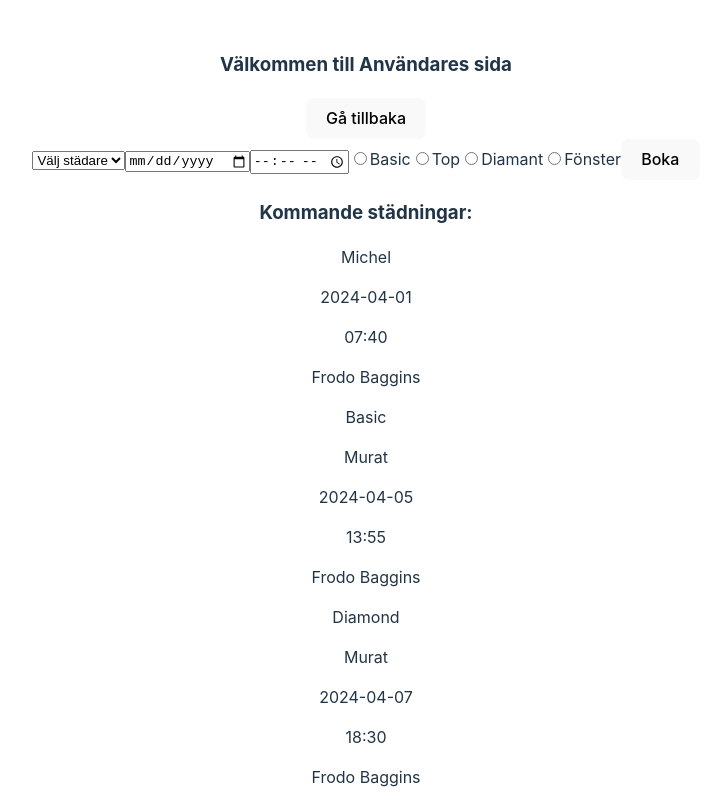
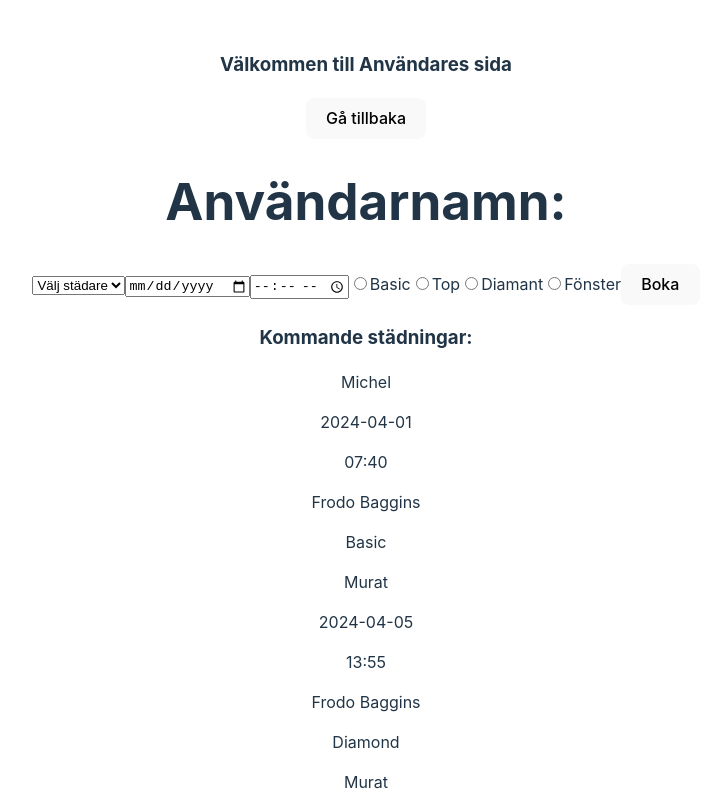
Before and after one commit to SepVaz/bookingReact, a React (Vite) app: page /mypage in a window 1280 px wide. Shown: the top 800 px of the page, without its empty margins (274-984 px from the left). Built offline with nearby package versions, Linux system fonts and the light colour scheme.

Commit message:
Placeholder

```diff
--- a/src/pages/Booking.tsx
+++ b/src/pages/Booking.tsx
@@ -1,9 +1,11 @@
 import React, { useState } from "react";
 import { IBooking } from "../Booking";
 import axios from "axios";
+import MyPage from "./MyPage";
 
 interface Props {
   bookingStatus: (booking: IBooking) => void;
+  text: string
 }
 
 /* interface ICleaners {
@@ -49,12 +51,12 @@ function Booking(props: Props) {
 
   return (
     <div>
+      <h1>{props.text}</h1>
       <form onSubmit={handleSubmit}>
       <select onChange={(e) => setSelectedCleaner(e.target.value)} name="cleaner" id="" value={selectedCleaner}>
             <option value={cleaners} disabled selected hidden>
               Välj städare
             </option>
-
             {cleaners.map((cleaner) => (
               <option key={cleaner} value={cleaner}>
                 {cleaner}
--- a/src/pages/MyPage.tsx
+++ b/src/pages/MyPage.tsx
@@ -53,12 +53,13 @@ function MyPage() {
     navigate("/");
   }
 
+  const text = "Användarnamn:"
   return (
     <>
       <div>
         <h3>Välkommen till {name}s sida</h3>
         <button onClick={handleLogout}>Gå tillbaka</button>
-        <Booking bookingStatus={bookingStatus}></Booking>
+        <Booking text={text}bookingStatus={bookingStatus}></Booking>
         <div>
 
         </div>
```
